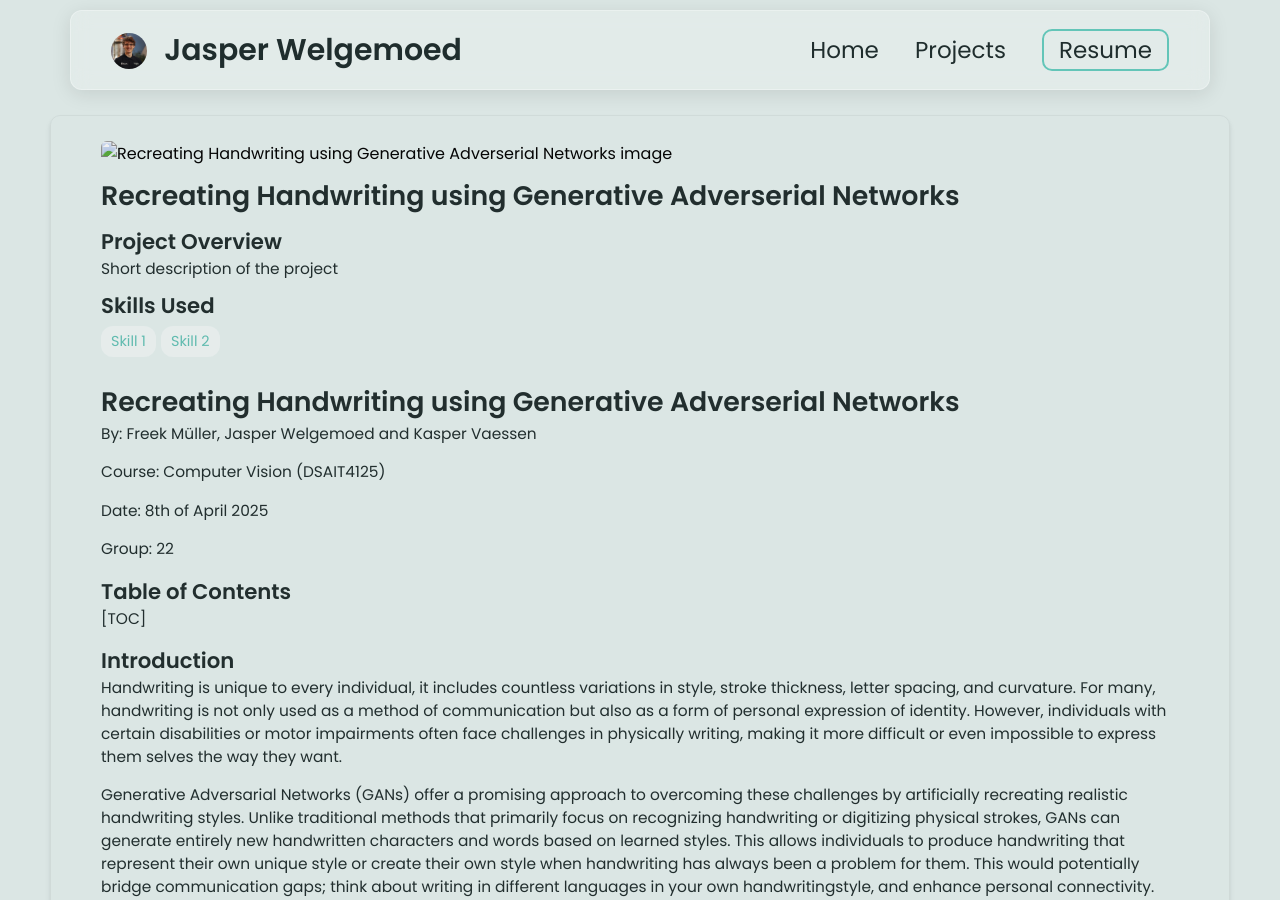
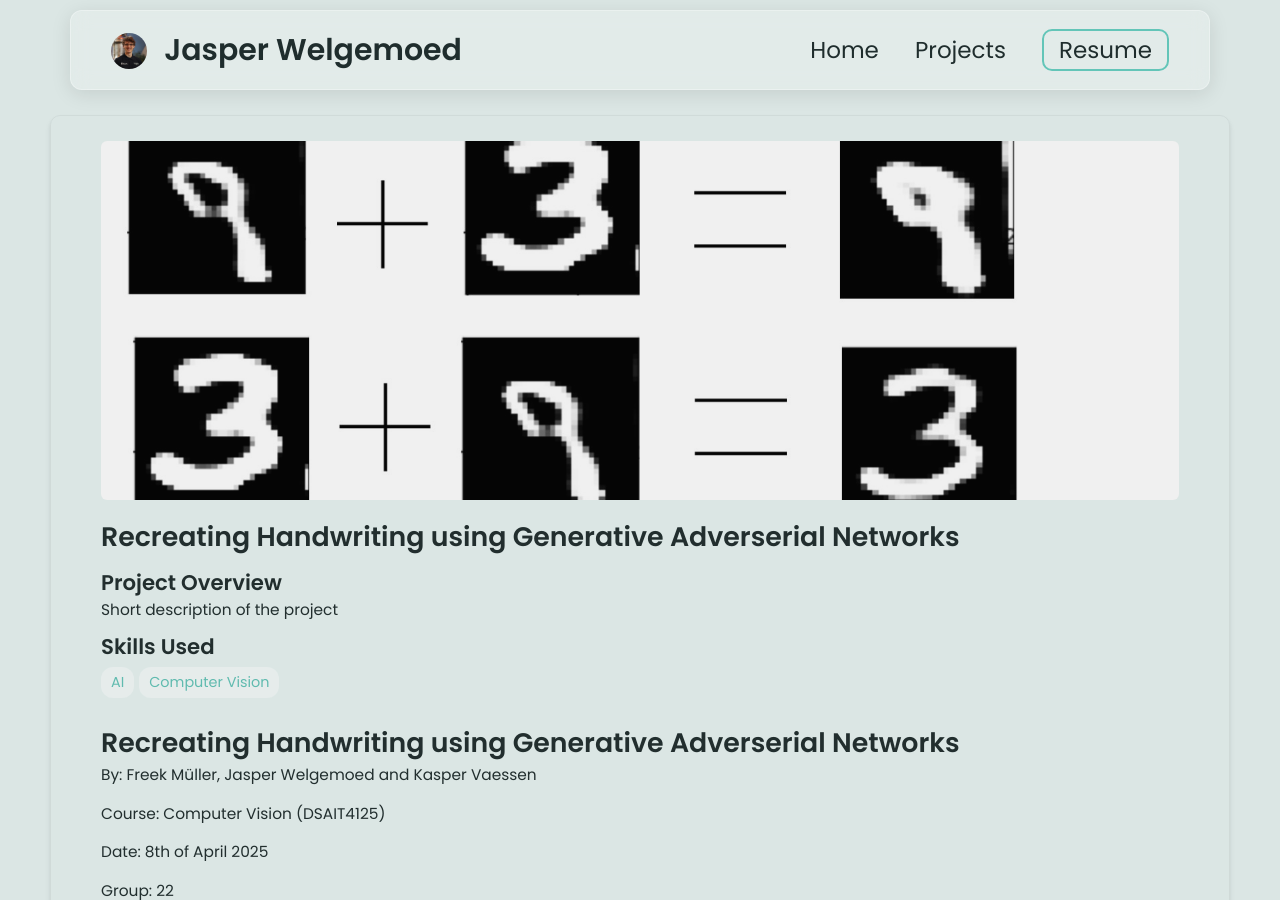
Before and after one commit to jasperwelgemoed/jasperwelgemoed.github.io, a Jekyll site: the page built from _projects/GANComputerVisionProject/index.md, in a window 1280 px wide and 900 px high. Built offline with Jekyll 4.4.1, drawn with Linux system fonts in a browser that asks for light colours.

Commit message:
Update index.md

```diff
--- a/_projects/GANComputerVisionProject/index.md
+++ b/_projects/GANComputerVisionProject/index.md
@@ -3,9 +3,9 @@ layout: post
 title: Recreating Handwriting using Generative Adverserial Networks
 description: Short description of the project
 skills:
-  - Skill 1
-  - Skill 2
-main-image: _projects/GANComputerVisionProject/image.png
+  - AI
+  - Computer Vision
+main-image: /image.png
 ---
 Recreating Handwriting using Generative Adverserial Networks
 ===
```
